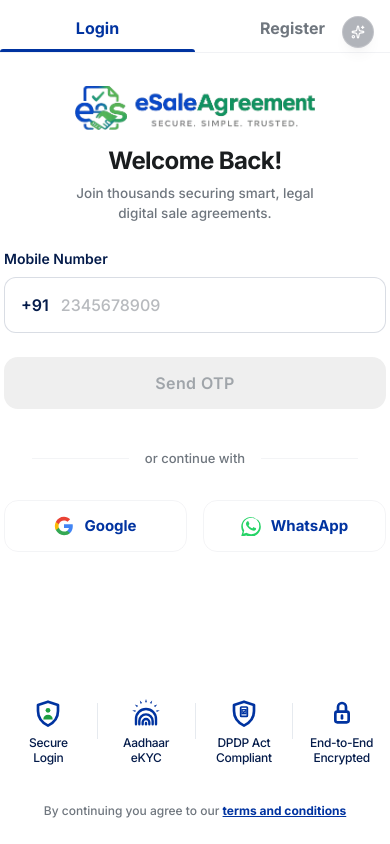
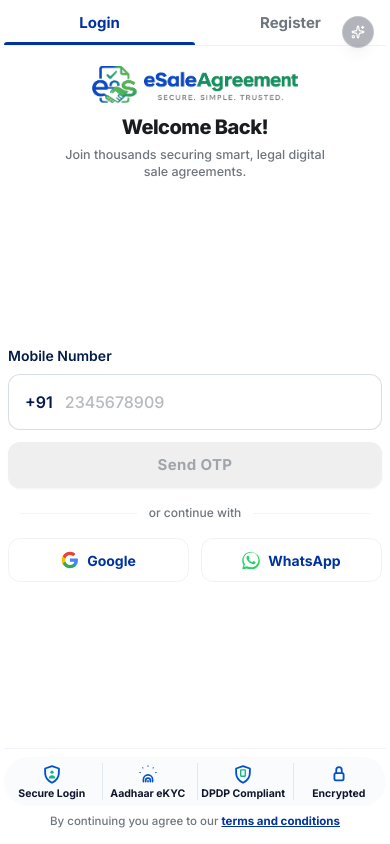
Before and after one commit to dacnikhil21/trilok, a Next.js app: page /login in a window 390 px wide. Built offline with nearby package versions, Linux system fonts and the light colour scheme.

Commit message:
refactor: optimize mobile login layout proportions, eliminate vertical clipping, and refine trust badges grid

```diff
--- a/src/app/login/page.tsx
+++ b/src/app/login/page.tsx
@@ -46,50 +46,49 @@
 
   return (
     <AppContainer centered>
-      <div className="w-full flex flex-col justify-between flex-1 py-4">
+      <div className="w-full flex flex-col justify-between flex-1 py-3 px-1 min-h-[100dvh] box-border">
 
-        {/* Tab Navigation Line (Starts directly at top of screen) */}
-
-        {/* Tab Navigation Line */}
-        <div className="flex border-b border-divider/70 mb-6 relative">
+        {/* Top Tab Bar Navigation */}
+        <div className="flex border-b border-divider/70 mb-4 relative shrink-0">
           <button
-            className={`flex-1 pb-3 text-[16px] font-bold transition-all text-center relative ${activeTab === 'login' ? 'text-primary' : 'text-secondary-text hover:text-foreground'}`}
+            className={`flex-1 pb-2.5 text-[15px] font-bold transition-all text-center relative ${activeTab === 'login' ? 'text-primary' : 'text-secondary-text hover:text-foreground'}`}
             onClick={() => setActiveTab('login')}
           >
             Login
             {activeTab === 'login' && (
-              <span className="absolute bottom-0 left-0 right-0 h-[3px] bg-primary rounded-t-full" />
+              <span className="absolute bottom-0 left-0 right-0 h-[2.5px] bg-primary rounded-t-full" />
             )}
           </button>
           <button
-            className={`flex-1 pb-3 text-[16px] font-bold transition-all text-center relative ${activeTab === 'register' ? 'text-primary' : 'text-secondary-text hover:text-foreground'}`}
+            className={`flex-1 pb-2.5 text-[15px] font-bold transition-all text-center relative ${activeTab === 'register' ? 'text-primary' : 'text-secondary-text hover:text-foreground'}`}
             onClick={() => setActiveTab('register')}
           >
             Register
             {activeTab === 'register' && (
-              <span className="absolute bottom-0 left-0 right-0 h-[3px] bg-primary rounded-t-full" />
+              <span className="absolute bottom-0 left-0 right-0 h-[2.5px] bg-primary rounded-t-full" />
             )}
           </button>
         </div>
 
         {/* Brand Icon & Welcome Headline */}
-        <div className="flex flex-col items-center text-center mt-2 mb-6 px-4">
-          <div className="mb-3">
-            <BrandLogo size="lg" />
+        <div className="flex flex-col items-center text-center mt-1 mb-4 px-2 shrink-0">
+          <div className="mb-2">
+            <BrandLogo size="md" />
           </div>
-          <h1 className="text-[24px] font-bold text-foreground tracking-tight mb-1">
+          <h1 className="text-[20px] font-extrabold text-foreground tracking-tight mb-1">
             {activeTab === 'login' ? "Welcome Back!" : "Create your account"}
           </h1>
-          <p className="text-[13.5px] text-secondary-text font-medium max-w-[280px]">
+          <p className="text-[12.5px] text-secondary-text font-medium max-w-[270px] leading-snug">
             Join thousands securing smart, legal digital sale agreements.
           </p>
         </div>
 
-        {/* Conditional Content based on Tab */}
+        {/* Main Content Area */}
+        <div className="flex-1 flex flex-col justify-center my-auto">
           {activeTab === 'login' ? (
             <>
               {/* Input */}
-            <div className="mb-6 px-1">
+              <div className="mb-3 px-1">
                 <Input
                   label="Mobile Number"
                   type="tel"
@@ -103,9 +102,9 @@
               </div>
 
               {/* Action Button */}
-            <div className="px-1 mb-10">
+              <div className="px-1 mb-4">
                 <Button
-                className="w-full rounded-[14px] h-[52px] text-[16px] font-semibold tracking-wide shadow-none"
+                  className="w-full rounded-[12px] h-[46px] text-[15px] font-bold tracking-wide shadow-xs"
                   onClick={handleSubmit}
                   disabled={isButtonDisabled}
                   loading={isLoading}
@@ -115,19 +114,19 @@
               </div>
 
               {/* Divider */}
-            <div className="relative flex items-center justify-center mb-8 px-8">
-              <div className="absolute inset-0 flex items-center px-8">
+              <div className="relative flex items-center justify-center mb-4 px-4">
+                <div className="absolute inset-0 flex items-center px-4">
                   <div className="w-full border-t border-divider/60"></div>
                 </div>
-              <div className="relative bg-surface px-4 text-[13px] text-secondary-text font-medium">
+                <div className="relative bg-surface px-3 text-[12px] text-secondary-text font-medium">
                   or continue with
                 </div>
               </div>
 
               {/* Social Logins */}
-            <div className="flex gap-4 mb-10 px-1">
-              <button className="flex-1 h-[52px] flex items-center justify-center gap-2.5 border border-divider/60 rounded-[14px] text-[15px] font-bold text-primary hover:bg-gray-50 transition-colors">
-                <svg width="20" height="20" viewBox="0 0 24 24" xmlns="http://www.w3.org/2000/svg">
+              <div className="flex gap-3 mb-4 px-1">
+                <button className="flex-1 h-[44px] flex items-center justify-center gap-2 border border-divider/70 rounded-[12px] text-[14px] font-bold text-primary hover:bg-gray-50 active:scale-[0.99] transition-all">
+                  <svg width="18" height="18" viewBox="0 0 24 24" xmlns="http://www.w3.org/2000/svg">
                     <path d="M22.56 12.25c0-.78-.07-1.53-.2-2.25H12v4.26h5.92c-.26 1.37-1.04 2.53-2.21 3.31v2.77h3.57c2.08-1.92 3.28-4.74 3.28-8.09z" fill="#4285F4"/>
                     <path d="M12 23c2.97 0 5.46-.98 7.28-2.66l-3.57-2.77c-.98.66-2.23 1.06-3.71 1.06-2.86 0-5.29-1.93-6.16-4.53H2.18v2.84C3.99 20.53 7.7 23 12 23z" fill="#34A853"/>
                     <path d="M5.84 14.09c-.22-.66-.35-1.36-.35-2.09s.13-1.43.35-2.09V7.07H2.18C1.43 8.55 1 10.22 1 12s.43 3.45 1.18 4.93l2.85-2.22.81-.62z" fill="#FBBC05"/>
@@ -135,8 +134,8 @@
                   </svg>
                   Google
                 </button>
-              <button className="flex-1 h-[52px] flex items-center justify-center gap-2.5 border border-divider/60 rounded-[14px] text-[15px] font-bold text-primary hover:bg-gray-50 transition-colors">
-                <svg width="20" height="20" viewBox="0 0 24 24" fill="none" xmlns="http://www.w3.org/2000/svg">
+                <button className="flex-1 h-[44px] flex items-center justify-center gap-2 border border-divider/70 rounded-[12px] text-[14px] font-bold text-primary hover:bg-gray-50 active:scale-[0.99] transition-all">
+                  <svg width="18" height="18" viewBox="0 0 24 24" fill="none" xmlns="http://www.w3.org/2000/svg">
                     <path d="M17.472 14.382c-.297-.149-1.758-.867-2.03-.967-.273-.099-.471-.148-.67.15-.197.297-.767.966-.94 1.164-.173.199-.347.223-.644.075-.297-.15-1.255-.463-2.39-1.475-.88-.788-1.48-1.761-1.653-2.059-.173-.297-.018-.458.13-.606.134-.133.298-.347.446-.52.149-.174.198-.298.298-.497.099-.198.05-.371-.025-.52-.075-.149-.669-1.612-.916-2.207-.242-.579-.487-.5-.669-.51h-.57c-.198 0-.52.074-.792.372-.272.297-1.04 1.016-1.04 2.479 0 1.462 1.065 2.875 1.213 3.074.149.198 2.096 3.2 5.077 4.487.709.306 1.262.489 1.694.625.712.227 1.36.195 1.871.118.576-.085 1.758-.719 2.006-1.413.248-.694.248-1.289.173-1.413-.074-.124-.272-.198-.57-.347m-5.421 7.403h-.004a9.87 9.87 0 01-5.031-1.378l-.361-.214-3.741.98 1.005-3.648-.235-.373a9.86 9.86 0 01-1.51-5.26c0-5.445 4.433-9.879 9.882-9.879 2.64 0 5.122 1.029 6.988 2.895A9.825 9.825 0 0121.93 11.91c0 5.442-4.433 9.875-9.879 9.875M19.39 4.606A11.759 11.759 0 0012.053 1.15C5.58 1.15.312 6.417.31 12.89c0 2.071.542 4.09 1.576 5.87L0 25l6.402-1.677a11.8 11.8 0 005.648 1.43h.005c6.47 0 11.737-5.267 11.739-11.74a11.755 11.755 0 00-3.404-8.407" fill="#25D366"/>
                   </svg>
                   WhatsApp
@@ -144,83 +143,59 @@
               </div>
             </>
           ) : (
-          <div className="px-1 mb-10">
+            <div className="px-1 mb-4">
               <ServiceSelectionForm />
             </div>
           )}
-
-        <div className="flex-1" />
-
-        {/* Trust Badges */}
-        <div className="flex justify-between items-start w-full px-0.5 mt-auto pb-5">
-
-          <div className="flex flex-col items-center flex-1 px-0.5">
-            <div className="mb-1 h-[36px] flex items-center justify-center">
-              <svg width="32" height="32" viewBox="0 0 24 24" fill="none">
-                <path d="M12 21.5c-4-2-7.5-6-7.5-11V6l7.5-2.5L19.5 6v4.5c0 5-3.5 9-7.5 11z" stroke="#0033A0" strokeWidth="2" strokeLinejoin="round"/>
-                <circle cx="12" cy="10" r="1.8" fill="#1E9E40"/>
-                <path d="M8.5 16.5c0-1.8 1.5-3.2 3.5-3.2s3.5 1.4 3.5 3.2v.3H8.5v-.3z" fill="#1E9E40"/>
-              </svg>
-            </div>
-            <span className="text-[12px] font-medium text-[#041B4A] text-center leading-[1.25] tracking-tight">Secure<br/>Login</span>
         </div>
 
-          <div className="w-[1px] h-9 bg-[#E0E5EB] mt-2 mx-0.5 opacity-80"></div>
+        {/* Bottom Section: Trust Badges & Legal Disclaimer */}
+        <div className="shrink-0 pt-2 border-t border-slate-100">
+          {/* Trust Badges Bar */}
+          <div className="grid grid-cols-4 gap-1 items-center justify-between w-full py-1.5 px-0.5 bg-slate-50/70 rounded-xl mb-2">
+            <div className="flex flex-col items-center text-center">
+              <svg width="22" height="22" viewBox="0 0 24 24" fill="none" className="mb-0.5">
+                <path d="M12 21.5c-4-2-7.5-6-7.5-11V6l7.5-2.5L19.5 6v4.5c0 5-3.5 9-7.5 11z" stroke="#0052CC" strokeWidth="2" strokeLinejoin="round"/>
+                <circle cx="12" cy="10" r="1.8" fill="#10B981"/>
+                <path d="M8.5 16.5c0-1.8 1.5-3.2 3.5-3.2s3.5 1.4 3.5 3.2v.3H8.5v-.3z" fill="#10B981"/>
+              </svg>
+              <span className="text-[10.5px] font-bold text-[#0F172A] leading-tight">Secure Login</span>
+            </div>
 
-          <div className="flex flex-col items-center flex-1 px-0.5">
-            <div className="mb-1 h-[36px] flex items-center justify-center">
-              <svg width="32" height="32" viewBox="0 0 24 24" fill="none">
-                {/* Sun Rays */}
-                <g fill="#0033A0">
+            <div className="flex flex-col items-center text-center border-l border-slate-200">
+              <svg width="22" height="22" viewBox="0 0 24 24" fill="none" className="mb-0.5">
+                <g fill="#0052CC">
                   <polygon points="11.3,4 12,1.5 12.7,4" transform="rotate(-80 12 12)" />
-                  <polygon points="11.3,4 12,1.5 12.7,4" transform="rotate(-53 12 12)" />
-                  <polygon points="11.3,4 12,1.5 12.7,4" transform="rotate(-26 12 12)" />
+                  <polygon points="11.3,4 12,1.5 12.7,4" transform="rotate(-40 12 12)" />
                   <polygon points="11.3,4 12,1.5 12.7,4" />
-                  <polygon points="11.3,4 12,1.5 12.7,4" transform="rotate(26 12 12)" />
-                  <polygon points="11.3,4 12,1.5 12.7,4" transform="rotate(53 12 12)" />
+                  <polygon points="11.3,4 12,1.5 12.7,4" transform="rotate(40 12 12)" />
                   <polygon points="11.3,4 12,1.5 12.7,4" transform="rotate(80 12 12)" />
                 </g>
-                {/* Fingerprint Arches */}
-                <path d="M12 20.5v-1" stroke="#0033A0" strokeWidth="1.8" strokeLinecap="round"/>
-                <path d="M9.5 20.5V19a2.5 2.5 0 0 1 5 0v1.5" stroke="#0033A0" strokeWidth="1.8" strokeLinecap="round"/>
-                <path d="M7 20.5V18a5 5 0 0 1 10 0v2.5" stroke="#0033A0" strokeWidth="1.8" strokeLinecap="round"/>
-                <path d="M4.5 20.5V16.5a7.5 7.5 0 0 1 15 0v4" stroke="#0033A0" strokeWidth="1.8" strokeLinecap="round"/>
+                <path d="M12 20.5v-1M9.5 20.5V19a2.5 2.5 0 0 1 5 0v1.5M7 20.5V18a5 5 0 0 1 10 0v2.5" stroke="#0052CC" strokeWidth="1.8" strokeLinecap="round"/>
               </svg>
-            </div>
-            <span className="text-[12px] font-medium text-[#041B4A] text-center leading-[1.25] tracking-tight">Aadhaar<br/>eKYC</span>
+              <span className="text-[10.5px] font-bold text-[#0F172A] leading-tight">Aadhaar eKYC</span>
             </div>
 
-          <div className="w-[1px] h-9 bg-[#E0E5EB] mt-2 mx-0.5 opacity-80"></div>
-
-          <div className="flex flex-col items-center flex-1 px-0.5">
-            <div className="mb-1 h-[36px] flex items-center justify-center">
-              <svg width="32" height="32" viewBox="0 0 24 24" fill="none">
-                <path d="M12 21.5c-4-2-7.5-6-7.5-11V6l7.5-2.5L19.5 6v4.5c0 5-3.5 9-7.5 11z" stroke="#0033A0" strokeWidth="2" strokeLinejoin="round"/>
-                <rect x="9.5" y="7.5" width="5" height="7" rx="0.5" stroke="#0033A0" strokeWidth="1.3"/>
-                <rect x="10.5" y="9.5" width="3" height="3" stroke="#0033A0" strokeWidth="1"/>
-                <path d="M11.2 11l0.6 0.6 1.2-1.2" stroke="#0033A0" strokeWidth="1" strokeLinecap="round" strokeLinejoin="round"/>
+            <div className="flex flex-col items-center text-center border-l border-slate-200">
+              <svg width="22" height="22" viewBox="0 0 24 24" fill="none" className="mb-0.5">
+                <path d="M12 21.5c-4-2-7.5-6-7.5-11V6l7.5-2.5L19.5 6v4.5c0 5-3.5 9-7.5 11z" stroke="#0052CC" strokeWidth="2" strokeLinejoin="round"/>
+                <rect x="9.5" y="7.5" width="5" height="7" rx="0.5" stroke="#10B981" strokeWidth="1.5"/>
               </svg>
-            </div>
-            <span className="text-[12px] font-medium text-[#041B4A] text-center leading-[1.25] tracking-tight">DPDP Act<br/>Compliant</span>
+              <span className="text-[10.5px] font-bold text-[#0F172A] leading-tight">DPDP Compliant</span>
             </div>
 
-          <div className="w-[1px] h-9 bg-[#E0E5EB] mt-2 mx-0.5 opacity-80"></div>
-
-          <div className="flex flex-col items-center flex-1 px-0.5">
-            <div className="mb-1 h-[36px] flex items-center justify-center">
-              <svg width="32" height="32" viewBox="0 0 24 24" fill="none">
-                <rect x="7" y="11" width="10" height="8" rx="1.5" stroke="#0033A0" strokeWidth="2"/>
-                <path d="M9 11V7.5a3 3 0 0 1 6 0V11" stroke="#0033A0" strokeWidth="2" strokeLinecap="round"/>
-                <path d="M12 14v2" stroke="#0033A0" strokeWidth="2" strokeLinecap="round"/>
+            <div className="flex flex-col items-center text-center border-l border-slate-200">
+              <svg width="22" height="22" viewBox="0 0 24 24" fill="none" className="mb-0.5">
+                <rect x="7" y="11" width="10" height="8" rx="1.5" stroke="#0052CC" strokeWidth="2"/>
+                <path d="M9 11V7.5a3 3 0 0 1 6 0V11" stroke="#0052CC" strokeWidth="2" strokeLinecap="round"/>
               </svg>
-            </div>
-            <span className="text-[12px] font-medium text-[#041B4A] text-center leading-[1.25] tracking-tight">End-to-End<br/>Encrypted</span>
+              <span className="text-[10.5px] font-bold text-[#0F172A] leading-tight">Encrypted</span>
             </div>
           </div>
 
-        {/* Terms & Conditions Link (Screenshot Requirement) */}
-        <div className="mt-4 text-center pb-2">
-          <p className="text-[12px] text-secondary-text font-medium leading-relaxed">
+          {/* Legal Terms Disclaimer */}
+          <div className="text-center pb-1">
+            <p className="text-[11.5px] text-secondary-text font-medium leading-tight">
               By continuing you agree to our{" "}
               <button
                 type="button"
@@ -231,6 +206,7 @@
               </button>
             </p>
           </div>
+        </div>
 
         <TermsModal isOpen={isTermsOpen} onClose={() => setIsTermsOpen(false)} />
       </div>
```
Lines whose indentation alone changed are shown as unchanged.
